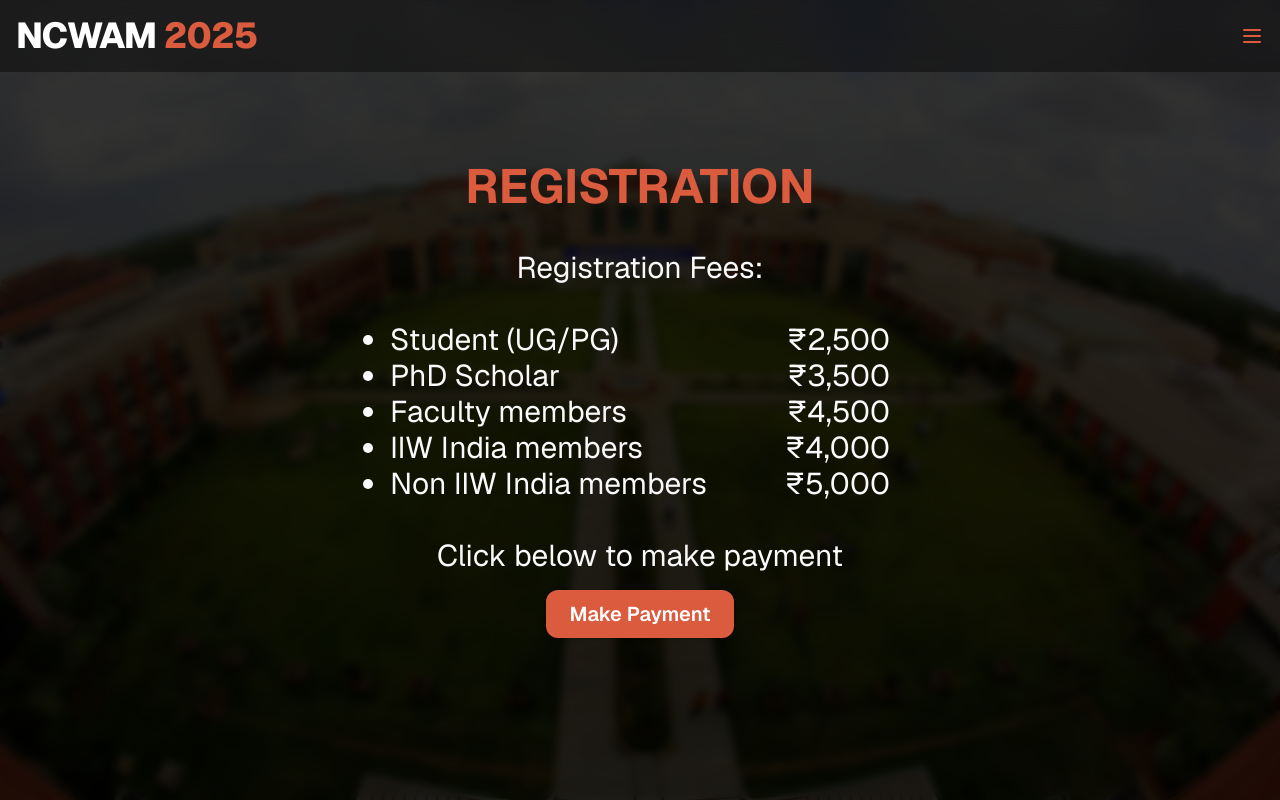
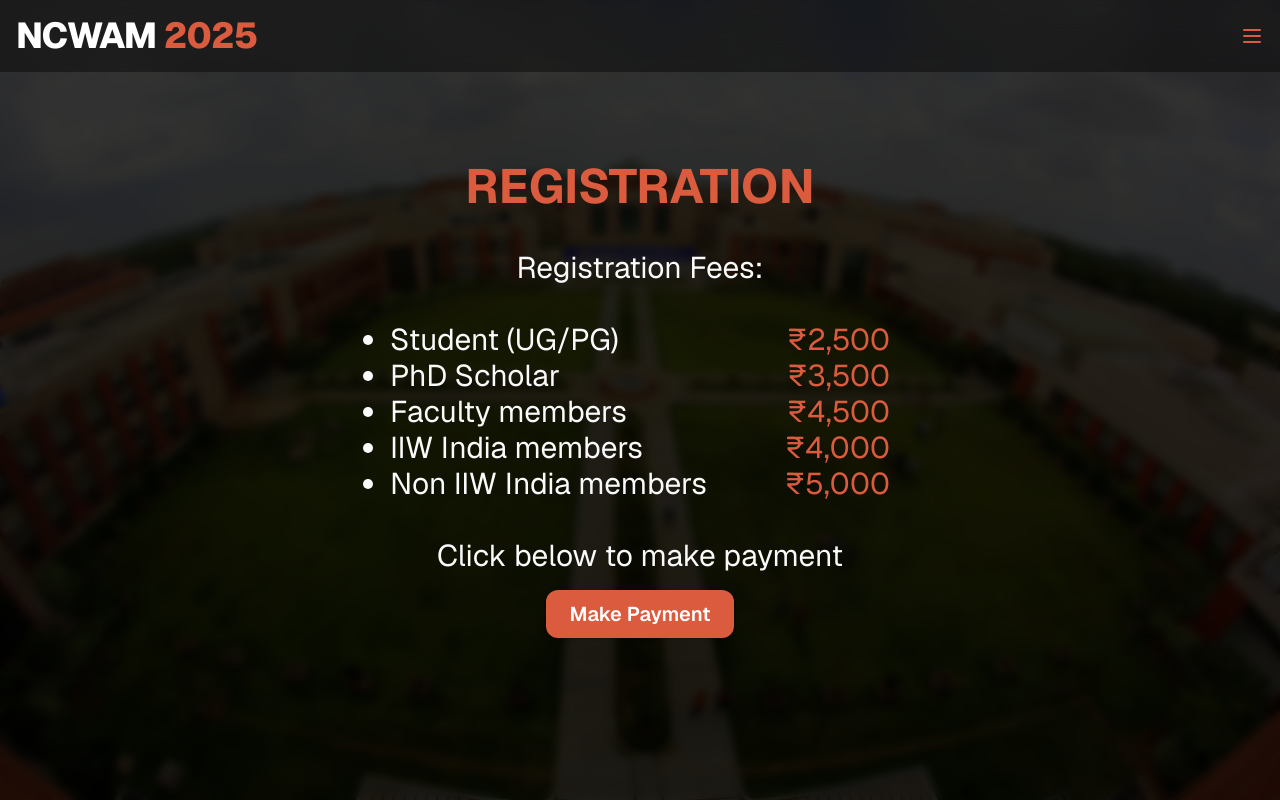
Before and after one commit to ncwam-bphc/website, a Next.js app: page /registration in a window 1280 px wide. Built offline with nearby package versions, Linux system fonts and the light colour scheme.

Commit message:
minor changes

```diff
--- a/src/app/registration/page.tsx
+++ b/src/app/registration/page.tsx
@@ -34,27 +34,27 @@ export default function AboutusPage() {
             <ul className="mx-auto w-full min-w-[300px] list-disc px-4 text-left text-base md:min-w-[500px] md:px-0 md:text-3xl">
               <li>
                 <div className="flex justify-between">
-                  Student (UG/PG)<span>₹2,500</span>
+                  Student (UG/PG)<span className="text-accent">₹2,500</span>
                 </div>
               </li>
               <li>
                 <div className="flex justify-between">
-                  PhD Scholar<span>₹3,500</span>
+                  PhD Scholar<span className="text-accent">₹3,500</span>
                 </div>
               </li>
               <li>
                 <div className="flex justify-between">
-                  Faculty members<span>₹4,500</span>
+                  Faculty members<span className="text-accent">₹4,500</span>
                 </div>
               </li>
               <li>
                 <div className="flex justify-between">
-                  IIW India members<span>₹4,000</span>
+                  IIW India members<span className="text-accent">₹4,000</span>
                 </div>
               </li>
               <li>
                 <div className="flex justify-between">
-                  Non IIW India members<span>₹5,000</span>
+                  Non IIW India members<span className="text-accent">₹5,000</span>
                 </div>
               </li>
             </ul>
--- a/src/app/speakers/page.tsx
+++ b/src/app/speakers/page.tsx
@@ -60,7 +60,7 @@ export default function SpeakersPage() {
           INVITED SPEAKERS
         </div>
         <div className="mt-4 flex justify-center text-4xl font-bold md:text-5xl">
-          <p className="customcol">PLEANARY</p>
+          <p className="customcol">PLENARY</p>
         </div>
         <div className="flex justify-center">
           <SpeakerCard
```
